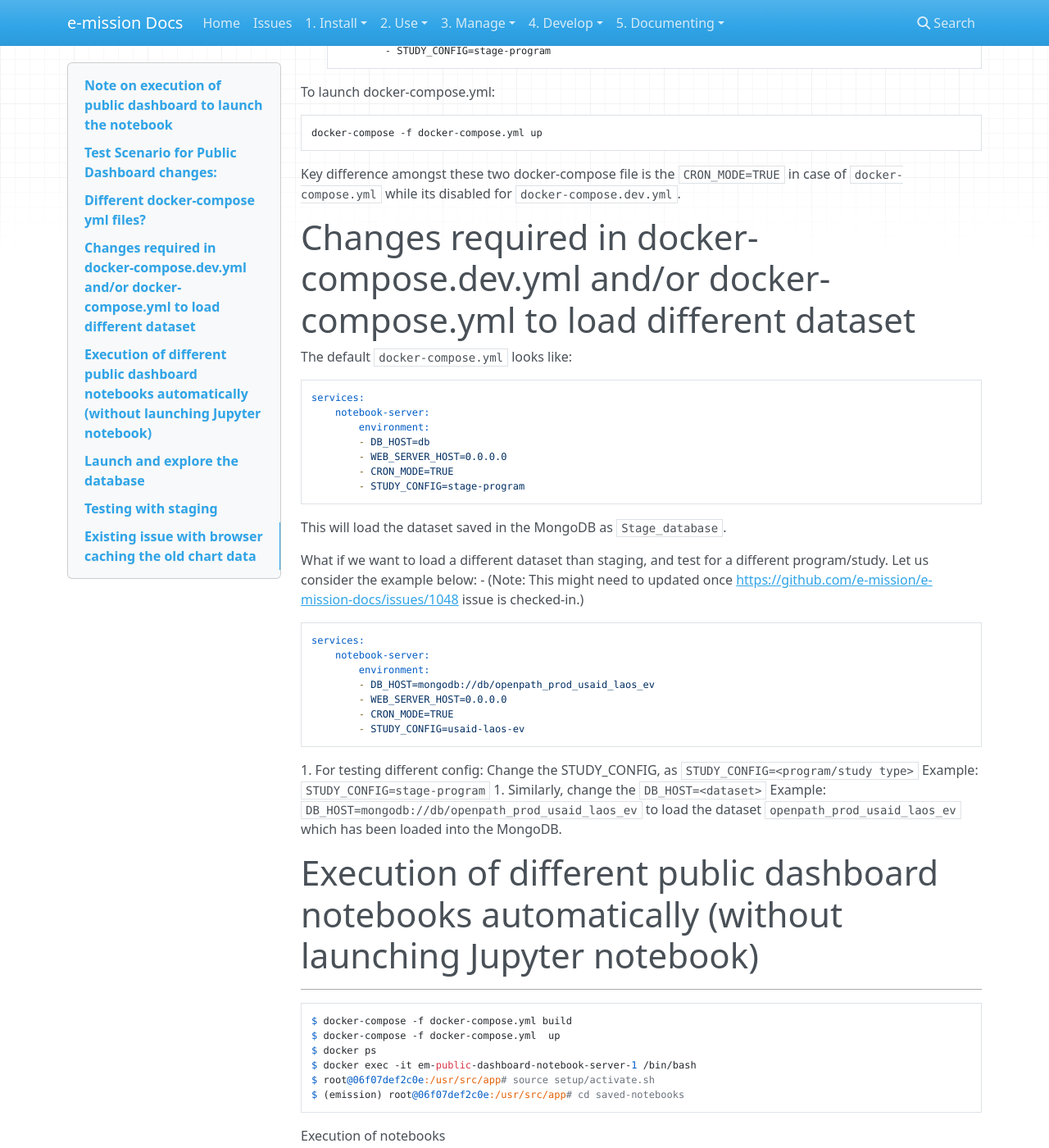
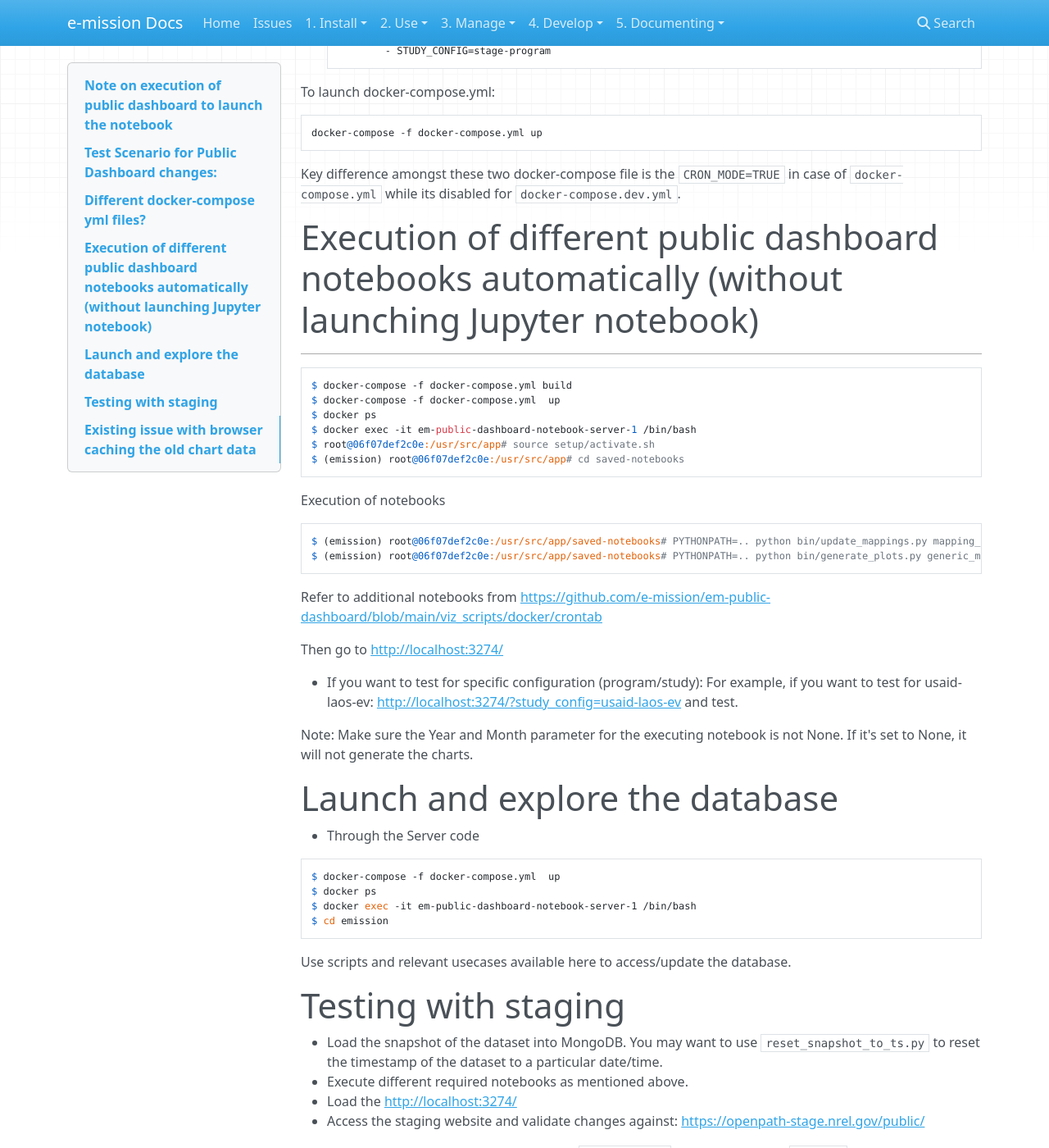
Before and after one commit to e-mission/e-mission-docs, an MkDocs documentation site: the page built from docs/dev/publicdashboard/Working_with_public_dashboard.md, in a window 1280 px wide and 1400 px high, scrolled down 1104 px. Shown: the whole window at 82% size. Built offline with MkDocs 1.6.1, drawn with Linux system fonts in a browser that asks for light colours; nearby versions of some CDN libraries.

Commit message:
Removed instruction block referring to the loading of different dataset with changes in docker-compose file.

````diff
--- a/docs/dev/publicdashboard/Working_with_public_dashboard.md
+++ b/docs/dev/publicdashboard/Working_with_public_dashboard.md
@@ -55,39 +55,6 @@ docker-compose -f docker-compose.yml up
 
  Key difference amongst these two docker-compose file is the `CRON_MODE=TRUE` in case of `docker-compose.yml` while its disabled for `docker-compose.dev.yml`.
 
-# Changes required in docker-compose.dev.yml and/or docker-compose.yml to load different dataset
-
-The default `docker-compose.yml` looks like:
-```
-services:
-    notebook-server:
-        environment:
-        - DB_HOST=db
-        - WEB_SERVER_HOST=0.0.0.0
-        - CRON_MODE=TRUE
-        - STUDY_CONFIG=stage-program
-```
-This will load the dataset saved in the MongoDB as `Stage_database`.
-
-What if we want to load a different dataset than staging, and test for a different program/study.
-Let us consider the example below:
-- (Note: This might need to updated once https://github.com/e-mission/e-mission-docs/issues/1048 issue is checked-in.)
-```
-services:
-    notebook-server:
-        environment:
-        - DB_HOST=mongodb://db/openpath_prod_usaid_laos_ev
-        - WEB_SERVER_HOST=0.0.0.0
-        - CRON_MODE=TRUE
-        - STUDY_CONFIG=usaid-laos-ev
-```
-1. For testing different config: Change the STUDY_CONFIG, as
- `STUDY_CONFIG=<program/study type>`
- Example: `STUDY_CONFIG=stage-program`
-1. Similarly, change the `DB_HOST=<dataset>`
-Example: `DB_HOST=mongodb://db/openpath_prod_usaid_laos_ev`
-to load the dataset `openpath_prod_usaid_laos_ev` which has been loaded into the MongoDB.
-
 # Execution of different public dashboard notebooks automatically (without launching Jupyter notebook)
 ---
 
````
